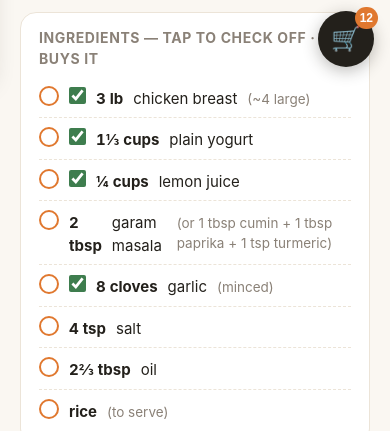
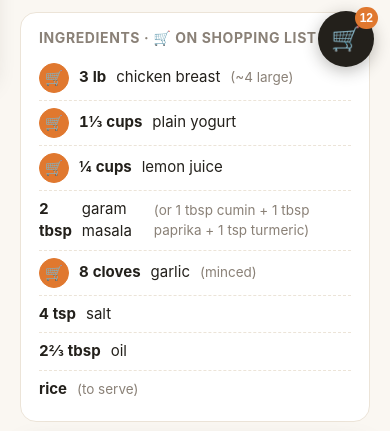
Before and after one commit to mixav-hotmail/Recipes, a plain HTML site: page index.html in a window 390 px wide. Shown: the part 761-1192 px from the top of the page. Drawn offline with Linux system fonts and the light colour scheme.

Commit message:
Ingredients: cart on/off button replaces checkbox and radio; page-level sync

```diff
--- a/assets/app.css
+++ b/assets/app.css
@@ -103,14 +103,13 @@
   .ingredients h3{margin:0 0 8px; font-size:14px; text-transform:uppercase; letter-spacing:.6px; color:var(--muted);}
   .ingredients h4{margin:14px 0 4px; font-size:13px; text-transform:uppercase; letter-spacing:.6px; color:var(--accent-dark);}
   .ingredients ul{margin:0; padding:0; list-style:none;}
-  .ingredients li{padding:7px 0; border-top:1px dashed var(--line); font-size:15px; cursor:pointer; display:flex; gap:10px; align-items:baseline;}
+  .ingredients li{padding:7px 0; border-top:1px dashed var(--line); font-size:15px; display:flex; gap:10px; align-items:center;}
   .ingredients li:first-child{border-top:none;}
-  .ingredients li::before{content:""; flex:0 0 auto; width:16px; height:16px; border:2px solid var(--accent);
-    border-radius:50%; transform:translateY(2px);}
-  .ingredients li.done{color:var(--muted); text-decoration:line-through;}
-  .ingredients li.done::before{background:var(--accent); border-color:var(--accent);}
+  .ingredients li .buybtn{flex:0 0 auto; width:30px; height:30px; border-radius:50%; border:1px solid var(--line);
+    background:#fff; font-size:15px; line-height:1; cursor:pointer; padding:0;}
+  .ingredients li .buybtn.on{background:var(--accent); border-color:var(--accent);}
+  .ingredients li .buybtn:not(.on){opacity:.35; filter:grayscale(1);}
   .ingredients .iqty{font-weight:700; font-variant-numeric:tabular-nums;}
-  .ingredients li .buyck{width:17px; height:17px; accent-color:var(--green); flex:0 0 auto; cursor:pointer; margin:1px 0 0;}
   .ingredients .inote{color:var(--muted); font-size:13.5px;}
   /* ---------- unified player ---------- */
   .uplayer{background:#1c1a17; border-radius:var(--radius); overflow:hidden; color:#fff; box-shadow:0 10px 30px rgba(0,0,0,.18);}
--- a/assets/app.js
+++ b/assets/app.js
@@ -177,11 +177,15 @@ Object.keys(SHOP_MAP).forEach(function(sid){
     (ING_SHOP[k] = ING_SHOP[k] || []).push(sid);
   });
 });
-/* effective "on the list": not marked have, and at least one contributing ingredient still bought */
+/* effective "on the list": not marked have, and at least one contributing ingredient still bought.
+   On a recipe page only that recipe's contributors count (so unchecking garlic on the
+   tikka page drops it from tikka's cart even though shrimp still wants garlic). */
 function shopNeed(id){
   if(shopState[id] === "have") return false;
   var c = SHOP_MAP[id];
-  return c ? c.some(function(p){ return buyState[p[0] + ":" + p[1]] !== 0; }) : true;
+  if(!c) return true;
+  if(PAGE_R !== "index") c = c.filter(function(p){ return p[0] === PAGE_R; });
+  return c.some(function(p){ return buyState[p[0] + ":" + p[1]] !== 0; });
 }
 
 /* ================= SERVINGS + INGREDIENTS ================= */
@@ -208,8 +212,6 @@ function ingHTML(ing, factor){
   var u = unit ? " " + unit : "";
   return '<span class="iqty">' + qs + u + '</span> ' + name + note;
 }
-var ingrState = {};
-try{ ingrState = JSON.parse(localStorage.getItem("mp_ingr_v1") || "{}"); }catch(e){}
 function renderIngredients(key){
   var ul = document.querySelector('ul[data-ingr="' + key + '"]');
   if(!ul) return;
@@ -221,26 +223,25 @@ function renderIngredients(key){
     li.innerHTML = ingHTML(ing, factor);
     var id = key + ":" + idx;
     if(ING_SHOP[id]){
-      var ck = document.createElement("input");
-      ck.type = "checkbox"; ck.className = "buyck"; ck.checked = buyState[id] !== 0;
-      ck.title = "Include in shopping list";
-      ck.setAttribute("aria-label", "Include " + ing.n + " in shopping list");
-      (function(box, bid){
-        box.addEventListener("click", function(e){ e.stopPropagation(); });
-        box.addEventListener("change", function(){
-          buyState[bid] = box.checked ? 1 : 0;
+      var b = document.createElement("button");
+      b.type = "button";
+      b.className = "buybtn" + (buyState[id] !== 0 ? " on" : "");
+      b.textContent = "🛒";
+      b.title = "On/off the shopping list";
+      b.setAttribute("aria-label", "Toggle " + ing.n + " on the shopping list");
+      b.setAttribute("aria-pressed", buyState[id] !== 0 ? "true" : "false");
+      (function(btn, bid){
+        btn.addEventListener("click", function(){
+          var on = !btn.classList.contains("on");
+          btn.classList.toggle("on", on);
+          btn.setAttribute("aria-pressed", on ? "true" : "false");
+          buyState[bid] = on ? 1 : 0;
           try{ localStorage.setItem("mp_buy_v1", JSON.stringify(buyState)); }catch(e){}
           if(paintCart) paintCart();
         });
-      })(ck, id);
-      li.insertBefore(ck, li.firstChild);
+      })(b, id);
+      li.insertBefore(b, li.firstChild);
     }
-    if(ingrState[id]) li.classList.add("done");
-    li.addEventListener("click", function(){
-      li.classList.toggle("done");
-      ingrState[id] = li.classList.contains("done") ? 1 : 0;
-      try{ localStorage.setItem("mp_ingr_v1", JSON.stringify(ingrState)); }catch(e){}
-    });
     ul.appendChild(li);
   });
 }
--- a/index.html
+++ b/index.html
@@ -63,7 +63,7 @@
   </div>
   <div class="rgrid">
     <div class="c-ing"><img class="hero" data-img="chicken_tikka" src="" alt="Chicken tikka over rice">
-      <div class="ingredients"><h3>Ingredients — tap to check off · ☑ buys it</h3><ul data-ingr="tikka"></ul></div></div>
+      <div class="ingredients"><h3>Ingredients · 🛒 on shopping list</h3><ul data-ingr="tikka"></ul></div></div>
     <div class="c-play"><div class="uplayer" data-player="tikka"></div></div>
   </div>
 </section>
@@ -76,7 +76,7 @@
   </div>
   <div class="rgrid">
     <div class="c-ing"><img class="hero" data-img="shrimp_curry" src="" alt="Coconut shrimp curry over rice">
-      <div class="ingredients"><h3>Ingredients — tap to check off · ☑ buys it</h3><ul data-ingr="shrimp"></ul></div></div>
+      <div class="ingredients"><h3>Ingredients · 🛒 on shopping list</h3><ul data-ingr="shrimp"></ul></div></div>
     <div class="c-play"><div class="uplayer" data-player="shrimp"></div></div>
   </div>
 </section>
@@ -89,7 +89,7 @@
   </div>
   <div class="rgrid">
     <div class="c-ing"><img class="hero" data-img="lemon_salmon" src="" alt="Lemon garlic salmon">
-      <div class="ingredients"><h3>Ingredients — tap to check off · ☑ buys it</h3><ul data-ingr="salmon"></ul></div></div>
+      <div class="ingredients"><h3>Ingredients · 🛒 on shopping list</h3><ul data-ingr="salmon"></ul></div></div>
     <div class="c-play"><div class="uplayer" data-player="salmon"></div></div>
   </div>
 </section>
@@ -102,7 +102,7 @@
   </div>
   <div class="rgrid">
     <div class="c-ing"><img class="hero" data-img="koobideh" src="" alt="Sheet-pan koobideh kebab">
-      <div class="ingredients"><h3>Ingredients — tap to check off · ☑ buys it</h3><ul data-ingr="koobideh"></ul><h4>Chelow rice</h4><ul data-ingr="chelow"></ul></div></div>
+      <div class="ingredients"><h3>Ingredients · 🛒 on shopping list</h3><ul data-ingr="koobideh"></ul><h4>Chelow rice</h4><ul data-ingr="chelow"></ul></div></div>
     <div class="c-play"><div class="uplayer" data-player="koobideh"></div></div>
   </div>
 </section>
```
Also changed, not shown: koobideh.html (+1 -1 lines), salmon.html (+1 -1 lines), shrimp.html (+1 -1 lines), tikka.html (+1 -1 lines).
